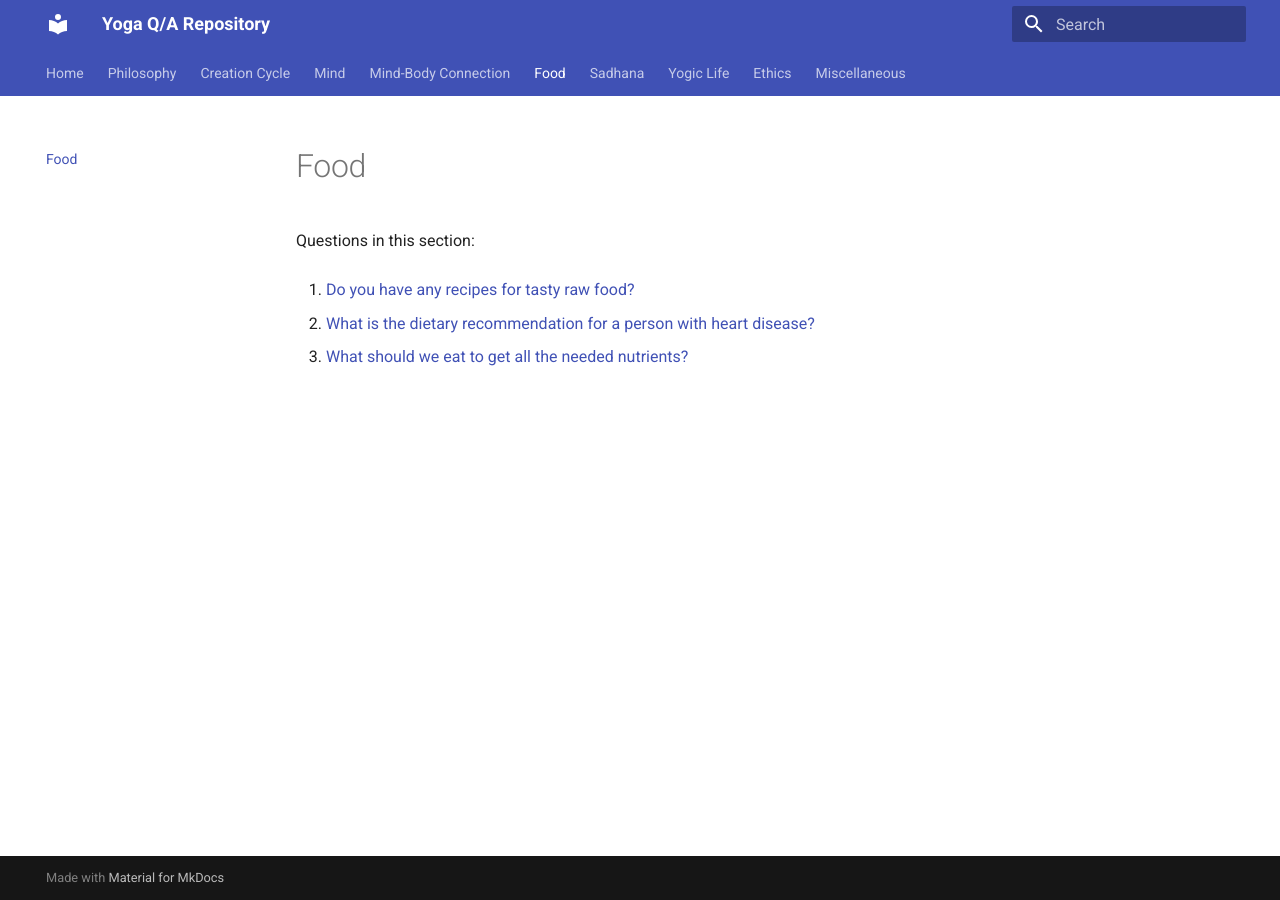
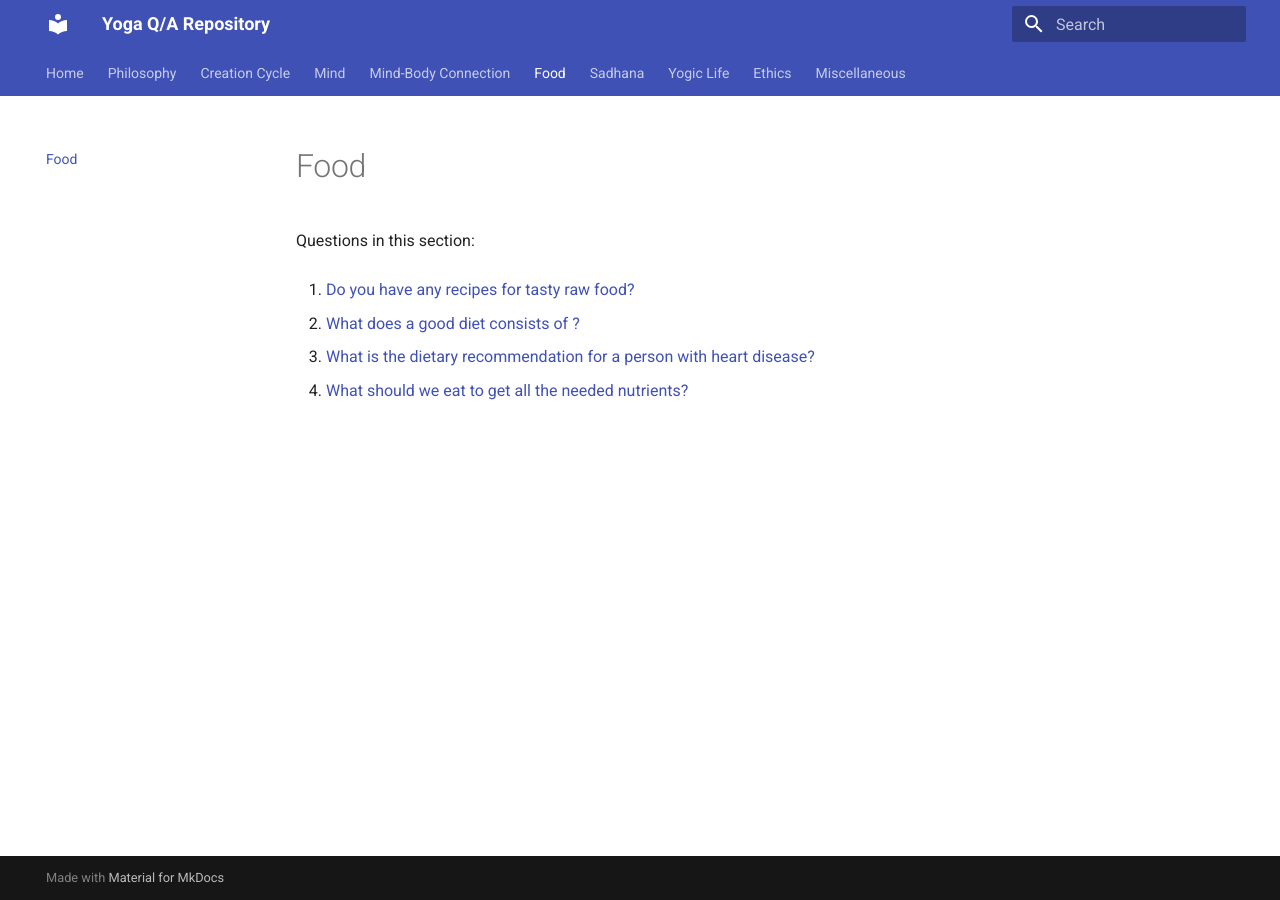
Before and after one commit to yogiclife/yoga-qa, an MkDocs documentation site: the page built from docs/food/README.md, in a window 1280 px wide. Built offline with MkDocs 1.6.1 and Material for MkDocs 9.7.7, drawn with Linux system fonts in a browser that asks for light colours.

Commit message:
Update topic indices [skip ci]

```diff
--- a/docs/food/README.md
+++ b/docs/food/README.md
@@ -4,6 +4,8 @@ Questions in this section:
 
 1. [Do you have any recipes for tasty raw food?](do-you-have-any-recipes-for-tasty-raw-food-20260620-163919.md)
 
-2. [What is the dietary recommendation for a person with heart disease?](what-is-the-dietary-recommendation-for-a-person-with-heart-disease-20260628-023806.md)
+2. [What does a good diet consists of ?](what-does-a-good-diet-consists-of-20260628-025803.md)
 
-3. [What should we eat to get all the needed nutrients?](what-should-we-eat-to-get-all-the-needed-nutrients.md)
+3. [What is the dietary recommendation for a person with heart disease?](what-is-the-dietary-recommendation-for-a-person-with-heart-disease-20260628-023806.md)
+
+4. [What should we eat to get all the needed nutrients?](what-should-we-eat-to-get-all-the-needed-nutrients.md)
```
